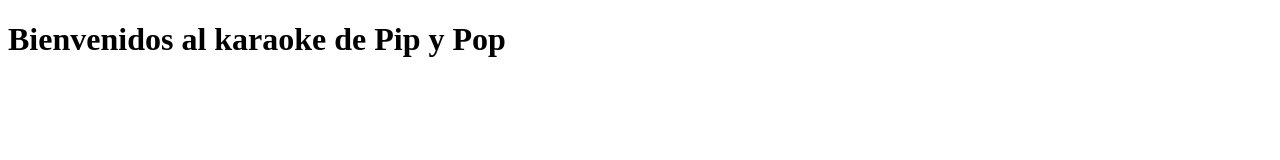
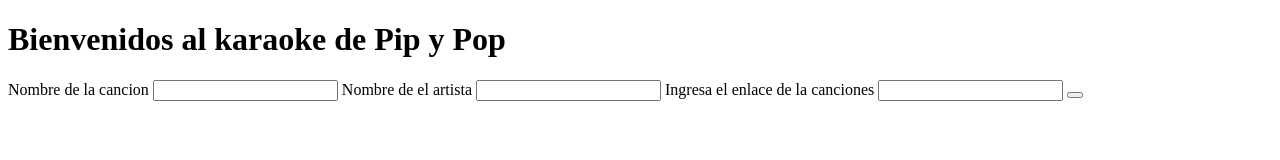
Before and after one commit to EliasDeJesus2024/pp-y-pop-karaoke, a plain HTML site: page index.html in a window 1280 px wide. Drawn offline with Linux system fonts and the light colour scheme.

Commit message:
segundo arreglo

```diff
--- a/index.html
+++ b/index.html
@@ -10,7 +10,16 @@
 
     <!--Formulario para agregar canciones-->
 
-    <form id=""></form>
+    <form id="song_form">
+        <label for="song_name">Nombre de la cancion</label>
+    <input id="song_name" type="text" required>
+    <label for="asrtist_name">Nombre de el artista</label>
+    <input id="asrtist_name" type="text" required>
+    <label for="url_song">Ingresa el enlace de la canciones</label>
+    <input id="url_song" type="url" required>
 
+<button type="submit"></button>
+
+    </form>
 </body>
 </html>
```
